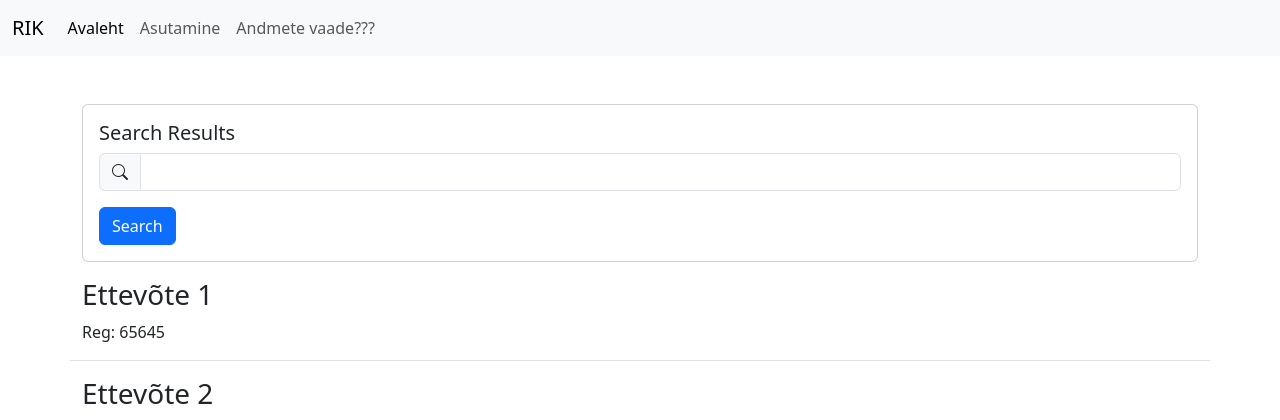
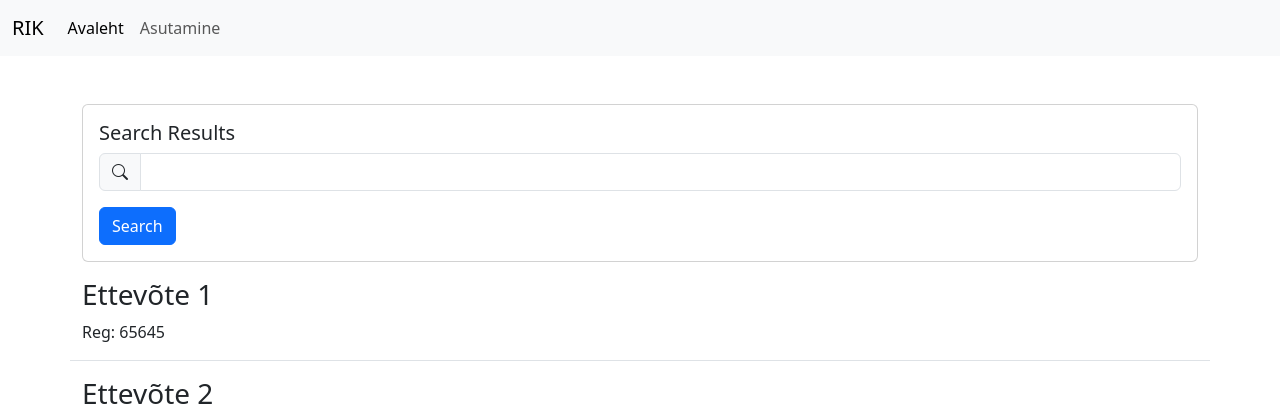
Before and after one commit to stennn2001/prooviulesanne, a Django app: page /otsing/ in a window 1280 px wide. Shown: the top 420 px of the page. Run offline with Django 5.2, Linux system fonts and the light colour scheme; some libraries are stand-ins or nearby versions.

Commit message:
update navbar

```diff
--- a/templates/includes/navbar.html
+++ b/templates/includes/navbar.html
@@ -18,9 +18,6 @@
                     <a class="nav-link"
                         href="{% url 'company_create' %}">Asutamine</a>
                 </li>
-                <li class="nav-item">
-                    <a class="nav-link" href="#">Andmete vaade???</a>
-                </li>
             </ul>
         </div>
     </div>
```
